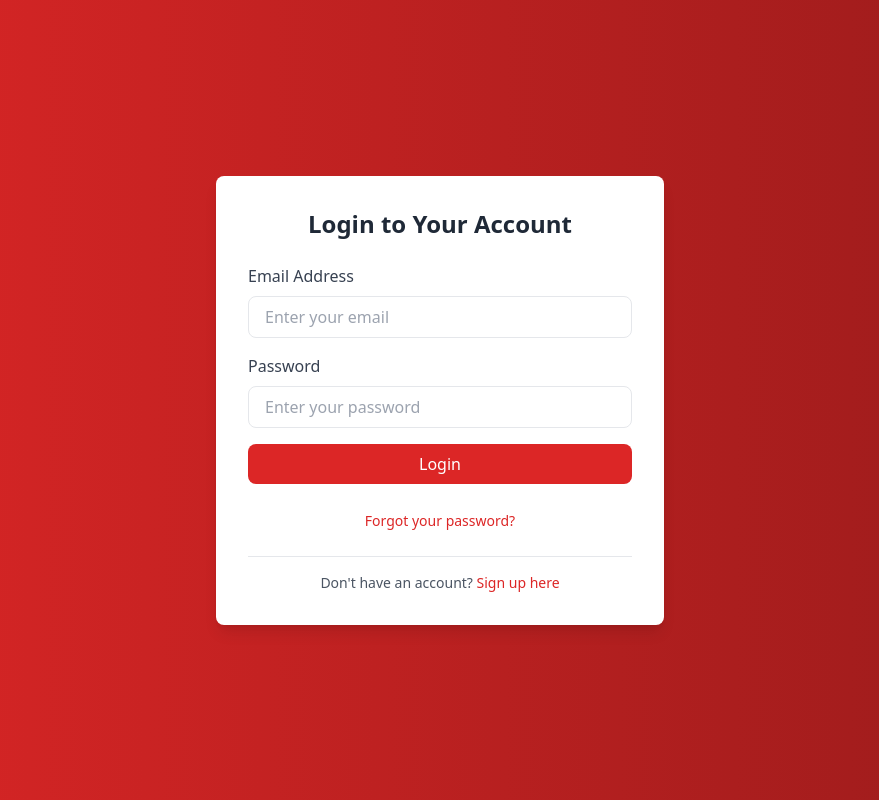
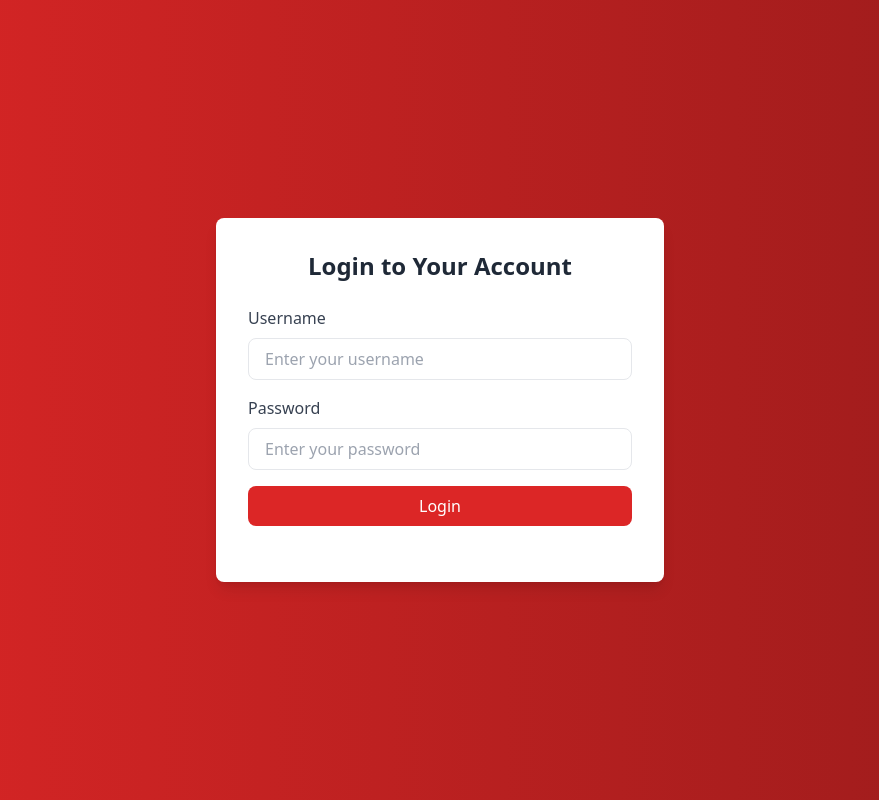
Before and after one commit to rabeeh-p/GoRoute-bus-ticket-booking, a React (Vite) app in the folder GoRoute-frontend/goRoute-client-app/: page /admin-login in a window 1280 px wide. Shown: the whole page, without its empty margins (200-1079 px from the left). Built offline with nearby package versions, Linux system fonts and the light colour scheme.

Commit message:
admin login fixed

```diff
--- a/GoRoute-frontend/goRoute-client-app/package.json
+++ b/GoRoute-frontend/goRoute-client-app/package.json
@@ -9,6 +9,7 @@
     "preview": "vite preview"
   },
   "dependencies": {
+    "@reduxjs/toolkit": "^2.5.0",
     "autoprefixer": "^10.4.20",
     "axios": "^1.7.9",
     "lucide-react": "^0.469.0",
@@ -16,6 +17,7 @@
     "react": "^18.3.1",
     "react-dom": "^18.3.1",
     "react-icons": "^5.4.0",
+    "react-redux": "^9.2.0",
     "react-router-dom": "^7.1.1",
     "tailwindcss": "^3.4.17"
   },
--- a/GoRoute-frontend/goRoute-client-app/src/Pages/Admin/AdminDashboard.jsx
+++ b/GoRoute-frontend/goRoute-client-app/src/Pages/Admin/AdminDashboard.jsx
@@ -1,17 +1,37 @@
-import { Bus } from 'lucide-react';
-import React from 'react'
-import { FaBus } from 'react-icons/fa';
+import React from "react";
+import { useDispatch } from "react-redux";
+import { clearUserData } from "../../slice/userSlicer"; // Adjust the path as needed
+import { useNavigate } from "react-router-dom"; // For redirection
+
 const AdminDashboard = () => {
+  const dispatch = useDispatch();
+  const navigate = useNavigate();
+
+  const handleLogout = () => {
+    // Clear Redux user data
+    dispatch(clearUserData());
+
+    // Clear localStorage (optional, if you're storing tokens there)
+    localStorage.removeItem("accessToken");
+    localStorage.removeItem("refreshToken");
+
+    // Redirect to login page
+    navigate("/admin-login");
+  };
+
   return (
     <div className="min-h-screen flex flex-col bg-gray-100">
       <header className="bg-gradient-to-r from-red-600 to-red-800 text-white py-4">
         <div className="max-w-7xl mx-auto flex items-center justify-between px-6">
           <div className="flex items-center space-x-2">
-                        <FaBus className="h-8 w-8 text-white" />
             <span className="text-2xl font-bold text-white">GoRoute</span>
           </div>
           <div>
-                        <button className="bg-white text-red-600 py-2 px-4 rounded-lg hover:bg-gray-200 transition duration-300">
+            {/* Logout Button */}
+            <button
+              onClick={handleLogout}
+              className="bg-white text-red-600 py-2 px-4 rounded-lg hover:bg-gray-200 transition duration-300"
+            >
               Logout
             </button>
           </div>
@@ -19,7 +39,7 @@ const AdminDashboard = () => {
       </header>
 
       <div className="flex flex-1">
-
+        {/* Sidebar */}
         <aside className="w-64 bg-gradient-to-r from-red-600 to-red-800 text-white">
           <div className="p-6 text-center">
             <h2 className="text-2xl font-bold">Admin Panel</h2>
@@ -62,7 +82,7 @@ const AdminDashboard = () => {
           </nav>
         </aside>
 
-
+        {/* Main Content */}
         <main className="flex-1 p-6">
           <div className="text-gray-800">
             <h1 className="text-3xl font-bold mb-6">Welcome to the Admin Panel</h1>
@@ -70,7 +90,7 @@ const AdminDashboard = () => {
               Use the sidebar to navigate through the different sections of the admin panel.
             </p>
 
-
+            {/* Dashboard Section */}
             <section id="dashboard" className="mt-10">
               <h2 className="text-2xl font-bold mb-4">Dashboard</h2>
               <div className="grid grid-cols-1 md:grid-cols-2 lg:grid-cols-4 gap-6">
@@ -96,7 +116,8 @@ const AdminDashboard = () => {
         </main>
       </div>
     </div>
+
   );
-}
+};
 
-export default AdminDashboard
+export default AdminDashboard;
--- a/GoRoute-frontend/goRoute-client-app/src/Pages/Admin/AdminLogin.jsx
+++ b/GoRoute-frontend/goRoute-client-app/src/Pages/Admin/AdminLogin.jsx
@@ -1,27 +1,64 @@
-import React from 'react'
+import React, { useState } from "react";
+import { useDispatch } from "react-redux";
+import { setToken, setUserType } from "../../slice/userSlicer";
+import axios from "axios";
 
 const AdminLogin = () => {
+
+  const [username, setUsername] = useState("");
+  const [password, setPassword] = useState("");
+  const [error, setError] = useState("");
+  const dispatch = useDispatch();
+
+  const handleSubmit = async (e) => {
+    e.preventDefault();
+
+    try {
+      const response = await axios.post("http://127.0.0.1:8000/admin-login/", {
+        username,
+        password,
+      });
+
+
+      const { access, refresh, user_type } = response.data;
+
+      dispatch(setToken({ token: access }));
+      dispatch(setUserType(user_type));
+
+      localStorage.setItem("accessToken", access);
+      localStorage.setItem("refreshToken", refresh);
+
+      if (user_type === "super_admin") {
+        window.location.href = "/admin-home";
+      }
+    } catch (err) {
+      console.error(err);
+      setError(err.response?.data?.error || "Login failed. Please try again.");
+    }
+  };
+
   return (
     <div className="min-h-screen flex items-center justify-center bg-gradient-to-r from-red-600 to-red-800">
       <div className="bg-white p-8 rounded-lg shadow-lg w-full max-w-md">
         <h2 className="text-2xl font-bold text-gray-800 text-center mb-6">
           Login to Your Account
         </h2>
-            <form>
-              {/* Email Input */}
+        <form onSubmit={handleSubmit}>
           <div className="mb-4">
-                <label htmlFor="email" className="block text-gray-700 font-medium mb-2">
-                  Email Address
+            <label htmlFor="username" className="block text-gray-700 font-medium mb-2">
+              Username
             </label>
             <input
-                  type="email"
-                  id="email"
-                  placeholder="Enter your email"
+              type="text"
+              id="username"
+              value={username}
+              onChange={(e) => setUsername(e.target.value)}
+              placeholder="Enter your username"
               className="w-full px-4 py-2 border rounded-lg focus:outline-none focus:ring-2 focus:ring-red-600"
+              required
             />
           </div>
 
-              {/* Password Input */}
           <div className="mb-4">
             <label htmlFor="password" className="block text-gray-700 font-medium mb-2">
               Password
@@ -29,12 +66,16 @@ const AdminLogin = () => {
             <input
               type="password"
               id="password"
+              value={password}
+              onChange={(e) => setPassword(e.target.value)}
               placeholder="Enter your password"
               className="w-full px-4 py-2 border rounded-lg focus:outline-none focus:ring-2 focus:ring-red-600"
+              required
             />
           </div>
 
-              {/* Submit Button */}
+          {error && <p className="text-red-600 text-sm mb-4">{error}</p>}
+
           <div className="mb-6">
             <button
               type="submit"
@@ -44,27 +85,13 @@ const AdminLogin = () => {
             </button>
           </div>
 
-              {/* Forgot Password */}
-              <div className="text-center">
-                <a
-                  href="#"
-                  className="text-red-600 hover:underline text-sm"
-                >
-                  Forgot your password?
-                </a>
-              </div>
+
         </form>
 
-            {/* Divider */}
-            <div className="mt-6 border-t pt-4 text-center text-sm text-gray-600">
-              Don't have an account?{" "}
-              <a href="/signup" className="text-red-600 hover:underline">
-                Sign up here
-              </a>
-            </div>
+
       </div>
     </div>
   );
-}
+};
 
-export default AdminLogin
+export default AdminLogin;
--- a/GoRoute-frontend/goRoute-client-app/src/main.jsx
+++ b/GoRoute-frontend/goRoute-client-app/src/main.jsx
@@ -2,10 +2,15 @@ import { StrictMode } from 'react'
 import { createRoot } from 'react-dom/client'
 import './index.css'
 import App from './App.jsx'
+import { Provider } from 'react-redux'
+import store from './store.js'
 
 createRoot(document.getElementById('root')).render(
   <StrictMode>
+    <Provider store={store}>
+
     <App />
+    </Provider>
 
 
   </StrictMode>,
--- /dev/null
+++ b/GoRoute-frontend/goRoute-client-app/src/slice/userSlicer.js
@@ -0,0 +1,28 @@
+import { createSlice } from '@reduxjs/toolkit';
+
+const initialState = {
+  token: null,
+  userType: null,
+};
+
+const userSlice = createSlice({
+  name: 'user',
+  initialState,
+  reducers: {
+    setToken: (state, action) => {
+      const { token, expiry } = action.payload;
+      state.token = token;
+    },
+    setUserType: (state, action) => {
+      state.userType = action.payload;
+    },
+    clearUserData: (state) => {
+      state.token = null;
+      state.userType = null;
+      state.tokenExpiry = null;
+    },
+  },
+});
+
+export const { setToken, setUserType, clearUserData } = userSlice.actions;
+export default userSlice.reducer;
--- /dev/null
+++ b/GoRoute-frontend/goRoute-client-app/src/store.js
@@ -0,0 +1,10 @@
+import { configureStore } from '@reduxjs/toolkit';
+import userReducer from './slice/userSlicer';
+
+const store = configureStore({
+  reducer: {
+    user: userReducer,
+  },
+});
+
+export default store;
```
Also changed, not shown: 1 other file (tests, documents, lock files or other folders). Lines whose indentation alone changed are shown as unchanged.
